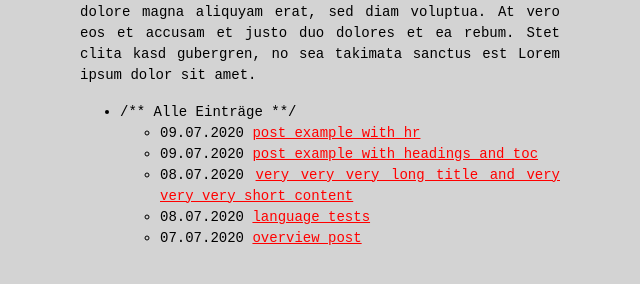
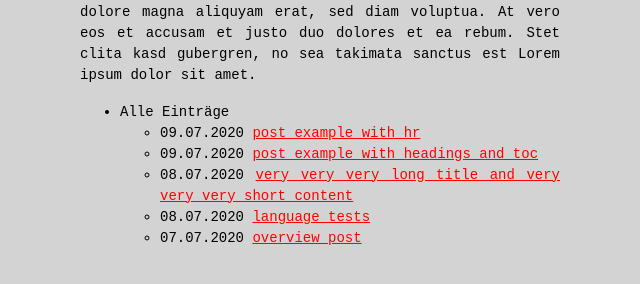
Before and after one commit to alemsabic/testiranje, a Jekyll site: the page built from index.md, in a window 1280 px wide. Shown: the part 184-468 px from the top of the page, without its empty margins (320-960 px from the left). Built offline with Jekyll 4.4.1, drawn with Linux system fonts in a browser that asks for light colours.

```diff
--- a/_data/menu.yml
+++ b/_data/menu.yml
@@ -3,6 +3,6 @@
 
 entries:
 
-  - title: /** Alle Einträge **/
+  - title: Alle Einträge
     post_list:
       limit: 5
```
